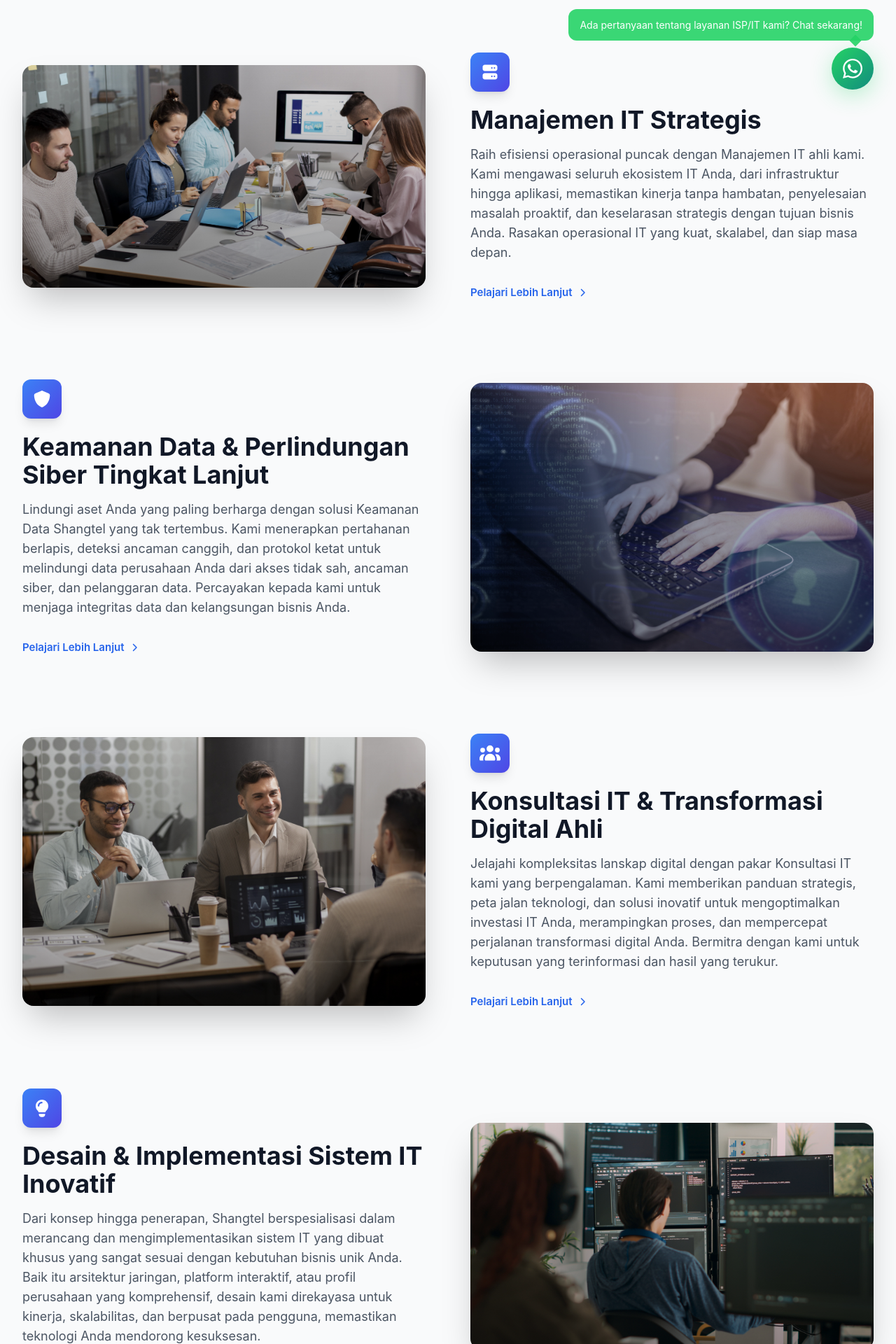
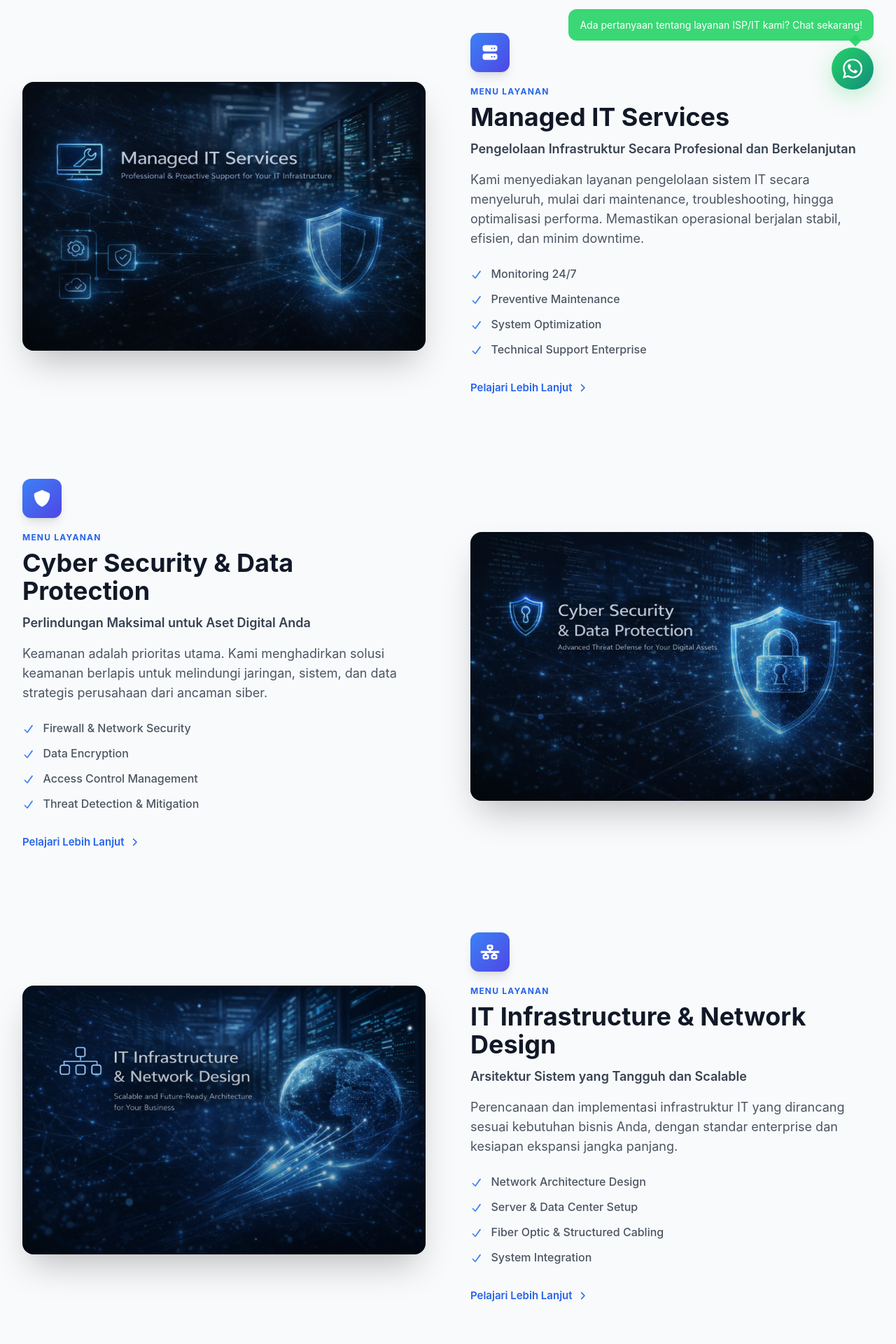
Before and after one commit to fuureya/shangtel, a Vue app: page /services in a window 1280 px wide. Shown: the part 640-2560 px from the top of the page at 70% size. Built offline with nearby package versions, Linux system fonts and the light colour scheme.

Commit message:
feat: enhance service details with type label, subtitle, and feature points.

```diff
--- a/src/pages/ServicesPage.vue
+++ b/src/pages/ServicesPage.vue
@@ -3,25 +3,33 @@
 
   <main class="bg-gray-50">
     <!-- Hero Section -->
-        <section class="relative bg-gradient-to-b from-white to-gray-50 pt-24 pb-20 lg:pt-32 lg:pb-28">
+    <section
+      class="relative bg-gradient-to-b from-white to-gray-50 pt-24 pb-20 lg:pt-32 lg:pb-28"
+    >
       <div class="absolute inset-0 overflow-hidden">
         <div
-                    class="absolute inset-0 bg-grid-slate-100 [mask-image:linear-gradient(0deg,white,rgba(255,255,255,0.6))]">
-                </div>
+          class="absolute inset-0 bg-grid-slate-100 [mask-image:linear-gradient(0deg,white,rgba(255,255,255,0.6))]"
+        ></div>
       </div>
       <div class="relative max-w-5xl mx-auto px-6 lg:px-8 text-center">
         <div
-                    class="inline-flex items-center px-5 py-2.5 rounded-full bg-gradient-to-r from-blue-500/10 to-indigo-500/10 backdrop-blur-sm border border-blue-200/50 text-blue-700 text-sm font-semibold mb-6 shadow-md">
+          class="inline-flex items-center px-5 py-2.5 rounded-full bg-gradient-to-r from-blue-500/10 to-indigo-500/10 backdrop-blur-sm border border-blue-200/50 text-blue-700 text-sm font-semibold mb-6 shadow-md"
+        >
           <font-awesome-icon icon="cog" class="mr-2" />
           {{ currentContent.badge }}
         </div>
-                <h1 class="text-4xl sm:text-5xl lg:text-5xl font-bold text-gray-900 tracking-tight font-semi-bold">
+        <h1
+          class="text-4xl sm:text-5xl lg:text-5xl font-bold text-gray-900 tracking-tight font-semi-bold"
+        >
           <span
-                        class="bg-gradient-to-r from-blue-600 via-indigo-600 to-purple-600 bg-clip-text text-transparent font-bold">
+            class="bg-gradient-to-r from-blue-600 via-indigo-600 to-purple-600 bg-clip-text text-transparent font-bold"
+          >
             {{ currentContent.title }}
           </span>
         </h1>
-                <p class="mt-6 max-w-3xl mx-auto text-lg sm:text-xl text-gray-600 leading-relaxed font-medium">
+        <p
+          class="mt-6 max-w-3xl mx-auto text-lg sm:text-xl text-gray-600 leading-relaxed font-medium"
+        >
           {{ currentContent.subtitle }}
         </p>
       </div>
@@ -31,43 +39,90 @@
     <section class="py-20 lg:py-24">
       <div class="max-w-7xl mx-auto px-6 lg:px-8">
         <div class="space-y-20 lg:space-y-28">
-                    <div v-for="(service, index) in currentContent.services" :key="service.title"
-                        class="group relative">
-                        <div class="flex flex-col lg:flex-row items-center gap-10 lg:gap-16"
-                            :class="{ 'lg:flex-row-reverse': index % 2 !== 0 }">
-
+          <div
+            v-for="(service, index) in currentContent.services"
+            :key="service.title"
+            class="group relative"
+          >
+            <div
+              class="flex flex-col lg:flex-row items-center gap-10 lg:gap-16"
+              :class="{ 'lg:flex-row-reverse': index % 2 !== 0 }"
+            >
               <!-- Image Container -->
               <div class="w-full lg:w-1/2">
-                                <div class="relative aspect-w-4 aspect-h-3 rounded-2xl overflow-hidden shadow-2xl
-                            transition-all duration-500 ease-in-out
-                            group-hover:shadow-blue-200 group-hover:scale-105 group-hover:rotate-[-1deg]">
-                                    <img :src="service.image" :alt="service.title"
-                                        class="w-full h-full object-cover transition-transform duration-500 group-hover:scale-110" />
-                                    <div class="absolute inset-0 bg-gradient-to-t from-black/40 to-transparent"></div>
+                <div
+                  class="relative aspect-w-4 aspect-h-3 rounded-2xl overflow-hidden shadow-2xl transition-all duration-500 ease-in-out group-hover:shadow-blue-200 group-hover:scale-105 group-hover:rotate-[-1deg]"
+                >
+                  <img
+                    :src="service.image"
+                    :alt="service.title"
+                    class="w-full h-full object-cover transition-transform duration-500 group-hover:scale-110"
+                  />
+                  <div
+                    class="absolute inset-0 bg-gradient-to-t from-black/40 to-transparent"
+                  ></div>
                 </div>
               </div>
 
               <!-- Text Content -->
               <div class="w-full lg:w-1/2">
                 <div
-                                    class="relative transition-all duration-500 ease-in-out group-hover:lg:translate-x-4">
+                  class="relative transition-all duration-500 ease-in-out group-hover:lg:translate-x-4"
+                >
                   <div class="mb-4">
                     <div
-                                            class="inline-flex items-center justify-center w-14 h-14 bg-gradient-to-br from-blue-500 to-indigo-600 rounded-xl shadow-lg mb-5 transition-transform duration-300 group-hover:scale-110">
-                                            <font-awesome-icon :icon="service.icon" class="text-2xl text-white" />
+                      class="inline-flex items-center justify-center w-14 h-14 bg-gradient-to-br from-blue-500 to-indigo-600 rounded-xl shadow-lg mb-5 transition-transform duration-300 group-hover:scale-110"
+                    >
+                      <font-awesome-icon
+                        :icon="service.icon"
+                        class="text-2xl text-white"
+                      />
                     </div>
-                                        <h2 class="text-3xl lg:text-4xl font-bold text-gray-900">
+                    <div
+                      class="text-xs font-bold text-blue-600 uppercase tracking-widest mb-2"
+                    >
+                      {{ currentContent.serviceTypeLabel }}
+                    </div>
+                    <h2
+                      class="text-3xl lg:text-4xl font-bold text-gray-900 mb-3"
+                    >
                       {{ service.title }}
                     </h2>
+                    <div class="text-lg font-semibold text-gray-700 mb-4">
+                      {{ service.subtitle }}
                     </div>
-                                    <p class="text-gray-600 text-base lg:text-lg leading-relaxed">
+                  </div>
+                  <p
+                    class="text-gray-600 text-base lg:text-lg leading-relaxed mb-6"
+                  >
                     {{ service.description }}
                   </p>
-                                    <a :href="getWhatsAppLink(service.title)" target="_blank"
-                                        class="inline-flex items-center mt-8 text-blue-600 font-semibold group/btn">
+
+                  <!-- Points List -->
+                  <ul class="space-y-3 mb-8">
+                    <li
+                      v-for="(point, pIndex) in service.points"
+                      :key="pIndex"
+                      class="flex items-start text-gray-600"
+                    >
+                      <font-awesome-icon
+                        icon="check"
+                        class="text-blue-500 mt-1.5 mr-3 text-sm"
+                      />
+                      <span class="text-base font-medium">{{ point }}</span>
+                    </li>
+                  </ul>
+
+                  <a
+                    :href="getWhatsAppLink(service.title)"
+                    target="_blank"
+                    class="inline-flex items-center text-blue-600 font-semibold group/btn border-b-2 border-transparent hover:border-blue-600 pb-1 transition-all duration-300"
+                  >
                     {{ currentContent.cta }}
-                                        <font-awesome-icon icon="chevron-right"
-                                            class="ml-2 w-3 h-3 transition-transform duration-300 group-hover/btn:translate-x-1" />
+                    <font-awesome-icon
+                      icon="chevron-right"
+                      class="ml-2 w-3 h-3 transition-transform duration-300 group-hover/btn:translate-x-1"
+                    />
                   </a>
                 </div>
               </div>
@@ -83,118 +138,163 @@
 </template>
 
 <script setup>
-import { computed } from 'vue'
-import Navbar from '@/components/Navbar.vue'
-import Footer from '@/components/Footer.vue'
-import FloatingCsButton from '@/components/FloatingCsButton.vue'
-import { useLanguage } from '@/composables/useLanguage.js'
+import { computed } from "vue";
+import Navbar from "@/components/Navbar.vue";
+import Footer from "@/components/Footer.vue";
+import FloatingCsButton from "@/components/FloatingCsButton.vue";
+import { useLanguage } from "@/composables/useLanguage.js";
 
-const { currentLanguage } = useLanguage()
+const { currentLanguage } = useLanguage();
 
 const servicesData = {
   en: {
     badge: "Our Premium Services",
     title: "Elevate Your Business with Cutting-Edge IT & ISP Solutions",
-        subtitle: "Discover how Shangtel's comprehensive suite of IT and Internet Service Provider solutions can transform your operations, enhance security, and drive unparalleled growth. We are your strategic partner in digital excellence.",
+    subtitle:
+      "Discover how Shangtel's comprehensive suite of IT and Internet Service Provider solutions can transform your operations, enhance security, and drive unparalleled growth.",
     cta: "Explore Solution",
+    serviceTypeLabel: "SERVICE MENU",
     services: [
       {
-                title: "Strategic IT Management",
-                description: "Unlock peak operational efficiency with our expert IT Management. We meticulously oversee your entire IT ecosystem, from infrastructure to applications, ensuring seamless performance, proactive problem-solving, and strategic alignment with your business objectives. Experience robust, scalable, and future-proof IT operations.",
+        title: "Managed IT Services",
+        subtitle: "Professional and Sustainable Infrastructure Management",
+        description:
+          "We provide comprehensive IT system management services, from maintenance and troubleshooting to performance optimization. Ensuring operations run stably, efficiently, and with minimum downtime.",
+        points: [
+          "24/7 Monitoring",
+          "Preventive Maintenance",
+          "System Optimization",
+          "Enterprise Technical Support",
+        ],
         icon: "server",
-                image: "/img/services/it-management.jpg"
+        image: "/img/ly1.jpeg",
       },
       {
-                title: "Advanced Data Security & Cyber Protection",
-                description: "Safeguard your most valuable assets with Shangtel's impenetrable Data Security solutions. We implement multi-layered defenses, advanced threat detection, and stringent protocols to protect your corporate data from unauthorized access, cyber threats, and data breaches. Trust us to maintain your data integrity and business continuity.",
+        title: "Cyber Security & Data Protection",
+        subtitle: "Maximum Protection for Your Digital Assets",
+        description:
+          "Security is the top priority. We deliver layered security solutions to protect strategic corporate networks, systems, and data from cyber threats.",
+        points: [
+          "Firewall & Network Security",
+          "Data Encryption",
+          "Access Control Management",
+          "Threat Detection & Mitigation",
+        ],
         icon: "shield",
-                image: "/img/services/keamanan-data.jpg"
+        image: "/img/ly2.jpeg",
       },
       {
-                title: "Expert IT Consulting & Digital Transformation",
-                description: "Navigate the complexities of the digital landscape with our seasoned IT Consulting experts. We provide strategic guidance, technology roadmapping, and innovative solutions to optimize your IT investments, streamline processes, and accelerate your digital transformation journey. Partner with us for informed decisions and measurable results.",
-                icon: "users",
-                image: "/img/services/it-consultant.jpg"
+        title: "IT Infrastructure & Network Design",
+        subtitle: "Tough and Scalable System Architecture",
+        description:
+          "Planning and implementation of IT infrastructure designed to suit your business needs, with enterprise standards and long-term expansion readiness.",
+        points: [
+          "Network Architecture Design",
+          "Server & Data Center Setup",
+          "Fiber Optic & Structured Cabling",
+          "System Integration",
+        ],
+        icon: "network-wired",
+        image: "/img/ly3.jpeg",
       },
       {
-                title: "Innovative IT System Design & Implementation",
-                description: "From concept to deployment, Shangtel specializes in designing and implementing bespoke IT systems that perfectly fit your unique business needs. Whether it's network architecture, interactive platforms, or comprehensive company profiles, our designs are engineered for performance, scalability, and user-centricity, ensuring your technology drives success.",
-                icon: "lightbulb",
-                image: "/img/services/it-design.jpg"
+        title: "Internet Service Provider (ISP) & Connectivity Solutions",
+        subtitle: "Stable, Fast, and Reliable Connection",
+        description:
+          "As an internet service provider, Shangtel ensures your business connectivity remains stable with professional technical support and measurable SLAs.",
+        points: [
+          "Dedicated Internet",
+          "Corporate Broadband",
+          "Backup Link & Redundancy",
+          "SLA Guarantee",
+        ],
+        icon: "wifi",
+        image: "/img/ly4.jpeg",
       },
-            {
-                title: "Dynamic Multimedia & Digital Content Solutions",
-                description: "Captivate your audience with Shangtel's cutting-edge Multimedia services. We integrate text, stunning visuals, engaging videos, graphics, audio, and animation to create compelling digital experiences. From videotron content to interactive presentations, we help your brand communicate effectively and leave a lasting impression.",
-                icon: "desktop",
-                image: "/img/services/multimedia.jpg"
-            },
-            {
-                title: "Dedicated 24/7 Technical Support",
-                description: "Experience uninterrupted operations with Shangtel's round-the-clock Dedicated Technical Support. Our expert team is available 24/7 to provide immediate assistance, troubleshoot issues, and ensure the continuous performance of your IT infrastructure. We're committed to rapid resolution and minimizing downtime, so you can focus on your core business.",
-                icon: "headset",
-                image: "/img/services/support.jpg"
-            }
-        ]
+    ],
   },
   id: {
     badge: "Layanan Premium Kami",
     title: "MAKSIMALKAN POTENSI BISNIS ANDA DENGAN SOLUSI IT KAMI!",
-        subtitle: "Temukan bagaimana rangkaian solusi IT dan Penyedia Layanan Internet (ISP) komprehensif dari Shangtel dapat mengubah operasional Anda, meningkatkan keamanan, dan mendorong pertumbuhan yang tak tertandingi. Kami adalah mitra strategis Anda dalam keunggulan digital.",
+    subtitle:
+      "Temukan bagaimana rangkaian solusi IT dan Penyedia Layanan Internet (ISP) komprehensif dari Shangtel dapat mengubah operasional Anda, meningkatkan keamanan, dan mendorong pertumbuhan yang tak tertandingi.",
     cta: "Pelajari Lebih Lanjut",
+    serviceTypeLabel: "MENU LAYANAN",
     services: [
       {
-                title: "Manajemen IT Strategis",
-                description: "Raih efisiensi operasional puncak dengan Manajemen IT ahli kami. Kami mengawasi seluruh ekosistem IT Anda, dari infrastruktur hingga aplikasi, memastikan kinerja tanpa hambatan, penyelesaian masalah proaktif, dan keselarasan strategis dengan tujuan bisnis Anda. Rasakan operasional IT yang kuat, skalabel, dan siap masa depan.",
+        title: "Managed IT Services",
+        subtitle:
+          "Pengelolaan Infrastruktur Secara Profesional dan Berkelanjutan",
+        description:
+          "Kami menyediakan layanan pengelolaan sistem IT secara menyeluruh, mulai dari maintenance, troubleshooting, hingga optimalisasi performa. Memastikan operasional berjalan stabil, efisien, dan minim downtime.",
+        points: [
+          "Monitoring 24/7",
+          "Preventive Maintenance",
+          "System Optimization",
+          "Technical Support Enterprise",
+        ],
         icon: "server",
-                image: "/img/services/it-management.jpg"
+        image: "/img/ly1.jpeg",
       },
       {
-                title: "Keamanan Data & Perlindungan Siber Tingkat Lanjut",
-                description: "Lindungi aset Anda yang paling berharga dengan solusi Keamanan Data Shangtel yang tak tertembus. Kami menerapkan pertahanan berlapis, deteksi ancaman canggih, dan protokol ketat untuk melindungi data perusahaan Anda dari akses tidak sah, ancaman siber, dan pelanggaran data. Percayakan kepada kami untuk menjaga integritas data dan kelangsungan bisnis Anda.",
+        title: "Cyber Security & Data Protection",
+        subtitle: "Perlindungan Maksimal untuk Aset Digital Anda",
+        description:
+          "Keamanan adalah prioritas utama. Kami menghadirkan solusi keamanan berlapis untuk melindungi jaringan, sistem, dan data strategis perusahaan dari ancaman siber.",
+        points: [
+          "Firewall & Network Security",
+          "Data Encryption",
+          "Access Control Management",
+          "Threat Detection & Mitigation",
+        ],
         icon: "shield",
-                image: "/img/services/keamanan-data.jpg"
+        image: "/img/ly2.jpeg",
       },
       {
-                title: "Konsultasi IT & Transformasi Digital Ahli",
-                description: "Jelajahi kompleksitas lanskap digital dengan pakar Konsultasi IT kami yang berpengalaman. Kami memberikan panduan strategis, peta jalan teknologi, dan solusi inovatif untuk mengoptimalkan investasi IT Anda, merampingkan proses, dan mempercepat perjalanan transformasi digital Anda. Bermitra dengan kami untuk keputusan yang terinformasi dan hasil yang terukur.",
-                icon: "users",
-                image: "/img/services/it-consultant.jpg"
+        title: "IT Infrastructure & Network Design",
+        subtitle: "Arsitektur Sistem yang Tangguh dan Scalable",
+        description:
+          "Perencanaan dan implementasi infrastruktur IT yang dirancang sesuai kebutuhan bisnis Anda, dengan standar enterprise dan kesiapan ekspansi jangka panjang.",
+        points: [
+          "Network Architecture Design",
+          "Server & Data Center Setup",
+          "Fiber Optic & Structured Cabling",
+          "System Integration",
+        ],
+        icon: "network-wired",
+        image: "/img/ly3.jpeg",
       },
       {
-                title: "Desain & Implementasi Sistem IT Inovatif",
-                description: "Dari konsep hingga penerapan, Shangtel berspesialisasi dalam merancang dan mengimplementasikan sistem IT yang dibuat khusus yang sangat sesuai dengan kebutuhan bisnis unik Anda. Baik itu arsitektur jaringan, platform interaktif, atau profil perusahaan yang komprehensif, desain kami direkayasa untuk kinerja, skalabilitas, dan berpusat pada pengguna, memastikan teknologi Anda mendorong kesuksesan.",
-                icon: "lightbulb",
-                image: "/img/services/it-design.jpg"
+        title: "Internet Service Provider (ISP) & Connectivity Solutions",
+        subtitle: "Koneksi Stabil, Cepat, dan Andal",
+        description:
+          "Sebagai penyedia layanan internet, Shangtel memastikan konektivitas bisnis Anda tetap stabil dengan dukungan teknis profesional dan SLA yang terukur.",
+        points: [
+          "Dedicated Internet",
+          "Corporate Broadband",
+          "Backup Link & Redundancy",
+          "SLA Guarantee",
+        ],
+        icon: "wifi",
+        image: "/img/ly4.jpeg",
       },
-            {
-                title: "Solusi Multimedia & Konten Digital Dinamis",
-                description: "Pikat audiens Anda dengan layanan Multimedia mutakhir Shangtel. Kami mengintegrasikan teks, visual yang memukau, video yang menarik, grafis, audio, dan animasi untuk menciptakan pengalaman digital yang memukau. Dari konten videotron hingga presentasi interaktif, kami membantu merek Anda berkomunikasi secara efektif dan meninggalkan kesan abadi.",
-                icon: "desktop",
-                image: "/img/services/multimedia.jpg"
+    ],
   },
-            {
-                title: "Dukungan Teknis 24/7 Khusus",
-                description: "Rasakan operasional tanpa henti dengan Dukungan Teknis Khusus 24/7 Shangtel. Tim ahli kami tersedia sepanjang waktu untuk memberikan bantuan segera, memecahkan masalah, dan memastikan kinerja berkelanjutan infrastruktur IT Anda. Kami berkomitmen untuk resolusi cepat dan meminimalkan waktu henti, sehingga Anda dapat fokus pada bisnis inti Anda.",
-                icon: "headset",
-                image: "/img/services/support.jpg"
-            }
-        ]
-    }
-}
+};
 
 const currentContent = computed(() => {
-    return currentLanguage.value === 'ID' ? servicesData.id : servicesData.en
-})
+  return currentLanguage.value === "ID" ? servicesData.id : servicesData.en;
+});
 
 const getWhatsAppLink = (serviceTitle) => {
-    const number = '628114499096';
+  const number = "628114499096";
   const lang = currentLanguage.value;
-    const message = lang === 'ID'
+  const message =
+    lang === "ID"
       ? `Halo, saya ingin bertanya mengenai layanan "${serviceTitle}".`
       : `Hello, I would like to inquire about the "${serviceTitle}" service.`;
   return `https://wa.me/${number}?text=${encodeURIComponent(message)}`;
-}
-
+};
 </script>
 
 <style scoped>
```
Lines whose indentation alone changed are shown as unchanged.
